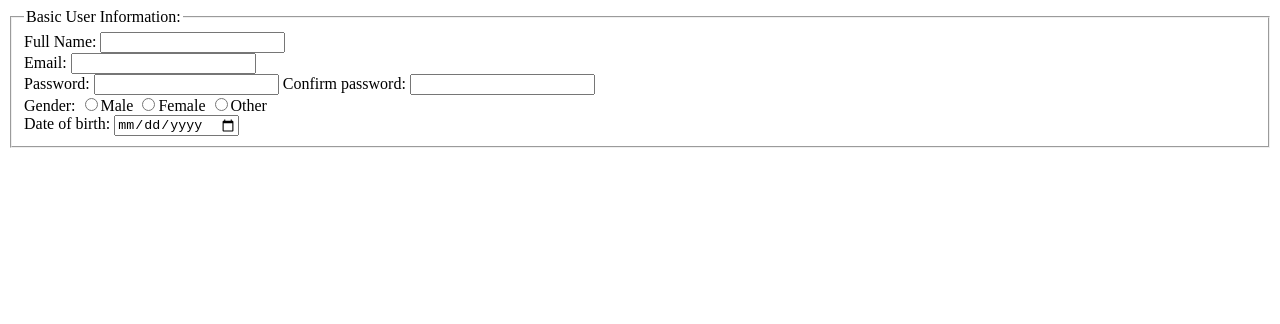
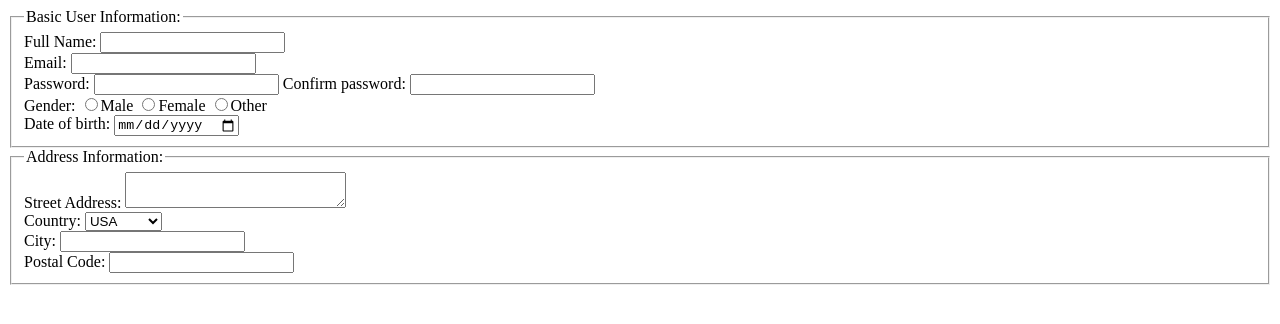
Before and after one commit to MItan9/Tekwill_FE_gr11, a plain HTML site: page HW_7/registration.html in a window 1280 px wide. Drawn offline with Linux system fonts and the light colour scheme.

Commit message:
Address Information fieldset was created

```diff
--- a/HW_7/registration.html
+++ b/HW_7/registration.html
@@ -28,6 +28,34 @@
 
             <label for="date">Date of birth:</label>
             <input type="date" id="date" >
+        </fieldset>
+
+        <fieldset>
+            <legend>Address Information:</legend>
+
+            <label for="address">Street Address:</label>
+            <textarea name="Street Address" id="address" cols="25" rows="2"></textarea> <br>
+
+            <label for="county">Country:</label>
+            <select name="country" id="county">
+                <option value="USA">USA</option>
+                <option value="UK">UK</option>
+                <option value="Canada">Canada</option>
+                <option value="Australia">Australia</option>
+                <option value="Germany">Germany</option>
+                <option value="France">France</option>
+                <option value="Japan">Japan</option>
+                <option value="Brazil">Brazil</option>
+                <option value="India">India</option>
+                <option value="China">China</option>
+            </select> <br>
+
+            <label for="">City:</label>
+            <input type="text" name="City " id="city"> <br>
+
+            <label for="code">Postal Code:</label>
+            <input type="number" name="Postal Code" id="code"> <br>
+
 
 
 
```
